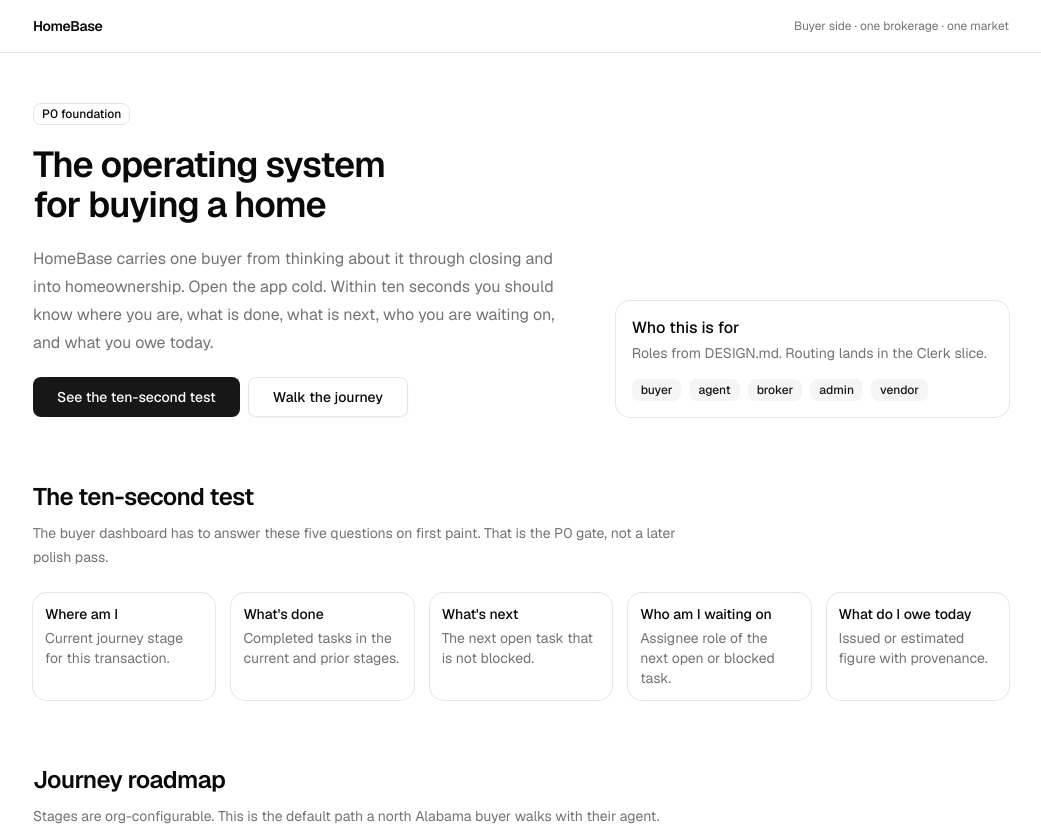
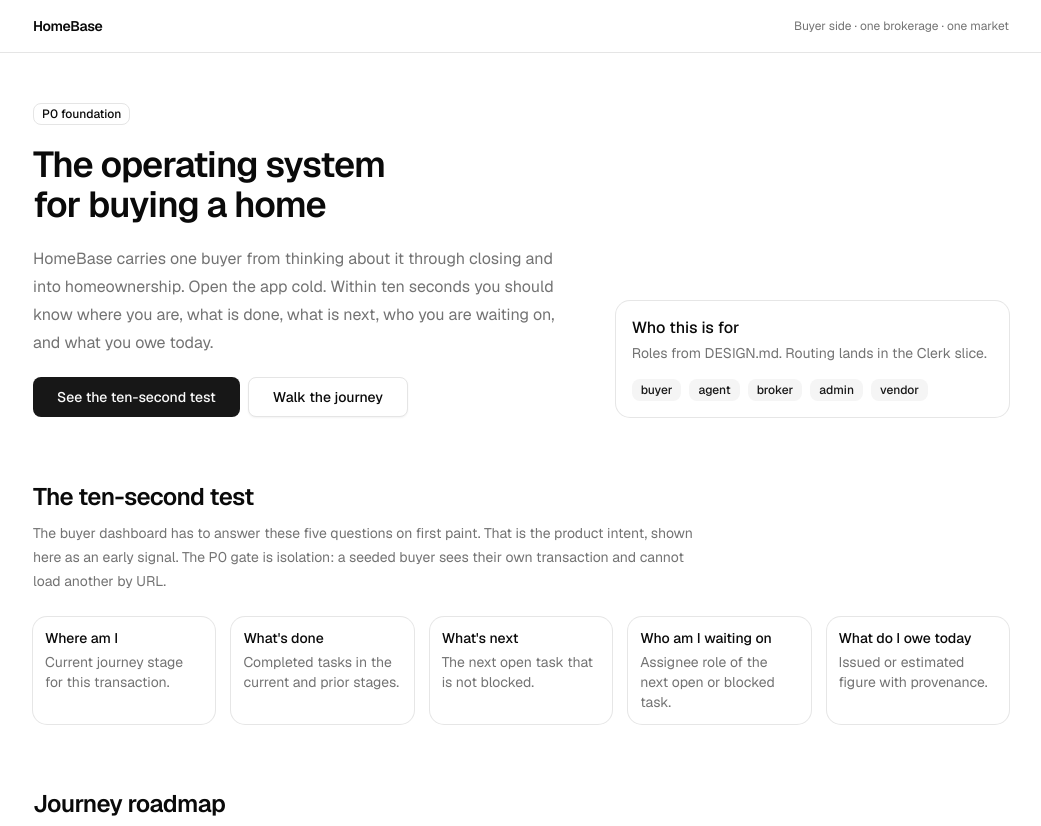
Before and after one commit to NicholasGil/HomeBase, a Next.js app: page / in a window 1280 px wide. Shown: the top 826 px of the page, without its empty margins (119-1160 px from the left). Built offline with nearby package versions, Linux system fonts and the light colour scheme.

Commit message:
Correct homepage copy: P0 gate is isolation
The ten-second test stays on the home page as product intent. DESIGN.md
§7 puts that bar on P1/M1. P0 accepts a seeded buyer seeing their own
transaction and being denied another by URL.

Co-authored-by: NicholasGil <NicholasGil@users.noreply.github.com>

```diff
--- a/src/app/page.tsx
+++ b/src/app/page.tsx
@@ -91,7 +91,9 @@ export default async function HomePage() {
             </h2>
             <p className="max-w-2xl text-sm leading-6 text-muted-foreground">
               The buyer dashboard has to answer these five questions on first
-              paint. That is the P0 gate, not a later polish pass.
+              paint. That is the product intent, shown here as an early signal.
+              The P0 gate is isolation: a seeded buyer sees their own
+              transaction and cannot load another by URL.
             </p>
           </div>
           <div className="grid gap-4 sm:grid-cols-2 lg:grid-cols-5">
```
